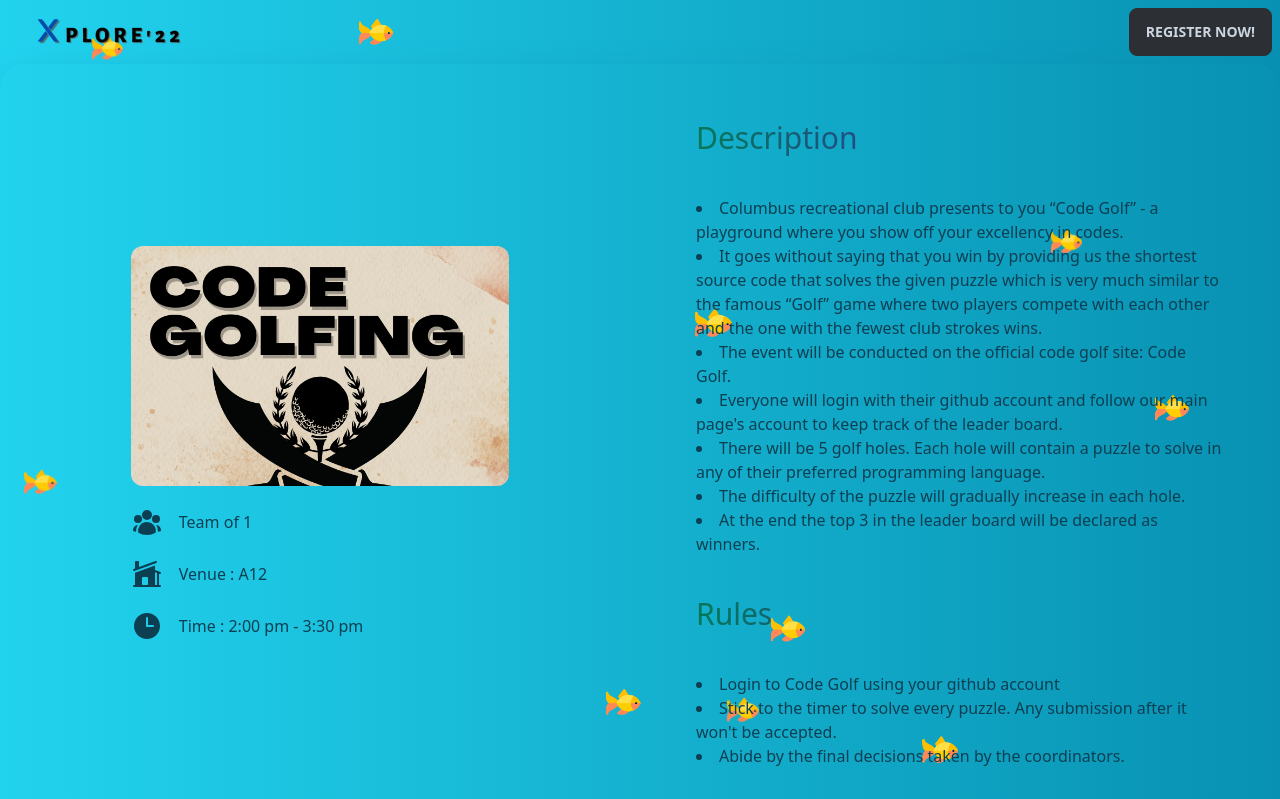
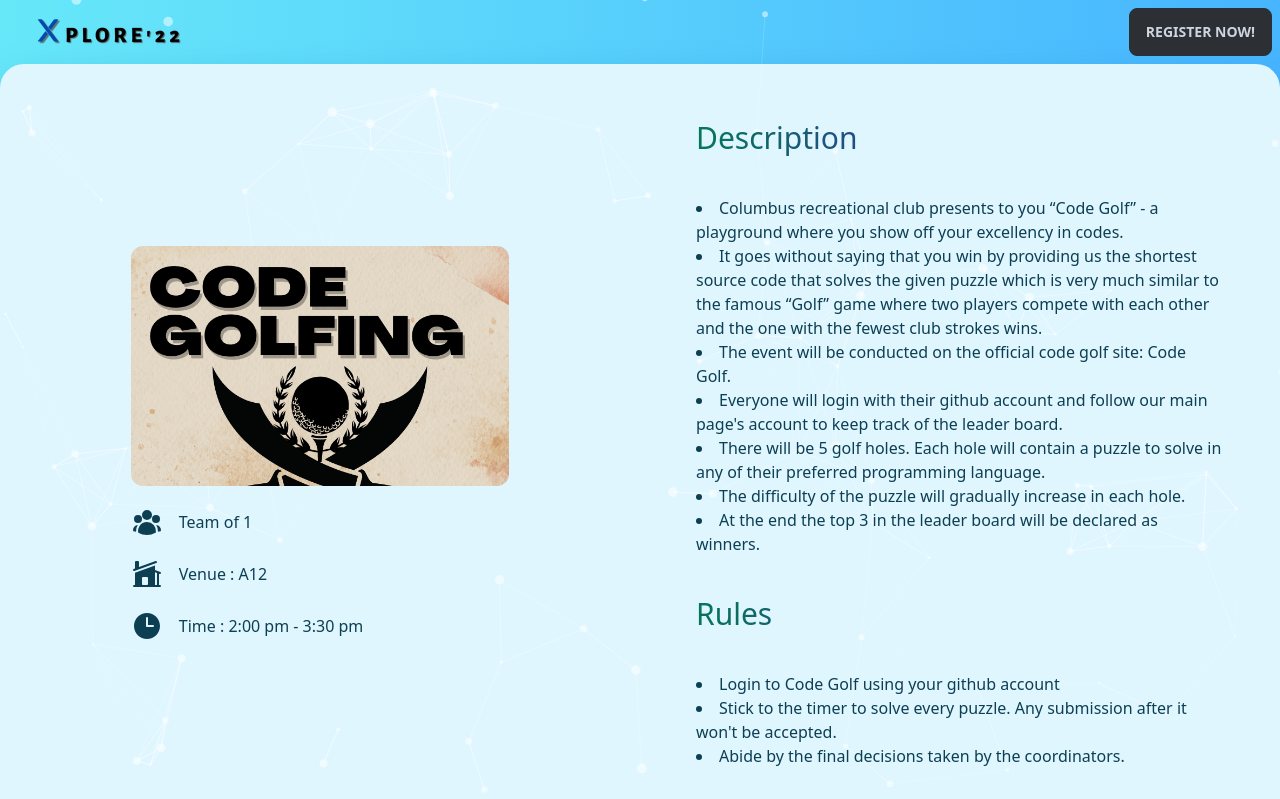
Before and after one commit to Port-Hub/symposium-2k22, a React (Vite) app: page /events in a window 1280 px wide. Shown: the top 799 px of the page. Built offline with nearby package versions, Linux system fonts and the light colour scheme.

Commit message:
Design changes and changed the flakes

```diff
--- a/src/components/flakes.jsx
+++ b/src/components/flakes.jsx
@@ -4,7 +4,6 @@
 import flakeIcon from "./fish.png";
 
 const Flakes = () => {
-
   const particlesInit = useCallback(async (engine) => {
     console.log(engine);
     await loadFull(engine);
@@ -20,73 +19,81 @@
       init={particlesInit}
       loaded={particlesLoaded}
       options={{
-        fpsLimit: 75,
+        fps_limit: 60,
         interactivity: {
           events: {
-            onClick: {
+            onclick: { enable: true, mode: "push" },
+            onhover: {
               enable: true,
-              mode: "repel",
-            },
-            onHover: {
-              enable: true,
-              mode: "bounce",
+              mode: "attract",
+              parallax: { enable: false, force: 60, smooth: 10 },
             },
             resize: true,
           },
           modes: {
-            push: {
-              quantity: 1,
-            },
-            trail: {
-              delay: 0.005,
-              quantity: 5,
-              pauseOnStop: true
-            },
+            push: { quantity: 4 },
+      attract: { distance: 200, duration: 0.4, factor: 5 }
           },
         },
         particles: {
+          color: { value: "#ffffff" },
+        line_linked: {
+          color: "#ffffff",
+          distance: 150,
+          enable: true,
+          opacity: 0.4,
+          width: 1
+      },
           move: {
-            direction: "right",
-            enable: true,
-            outModes: {
-              default: "out"
-            },
-            size: true,
-            speed: {
-              min: 3,
-              max: 4
-            }
+            attract: { enable: false, rotateX: 600, rotateY: 1200 },
+        bounce: false,
+        direction: "none",
+        enable: true,
+        out_mode: "out",
+        random: false,
+        speed: 2,
+        straight: false
           },
           number: {
-            value: 10,
+            density: { enable: true, value_area: 800 }, value: 80
           },
           opacity: {
-            value: 1,
-            animation: {
-              enable: false,
-              startValue: "max",
-              destroy: "min",
-              speed: 0.3,
-              sync: true
-            }
+            anim: { enable: false, opacity_min: 0.1, speed: 1, sync: false },
+      random: false,
+      value: 0.5
           },
           shape: {
-            image: [
-              {
-                src: flakeIcon,
-                width: 20,
-                height: 20,
-              },
-            ],
-            type: 'image',
+            character: {
+              fill: false,
+              font: "Verdana",
+              style: "",
+              value: "*",
+              weight: "400"
+            },
+            image: {
+              height: 100,
+              replace_color: true,
+              src: "images/github.svg",
+              width: 100
+            },
+            polygon: { nb_sides: 5 },
+            stroke: { color: "#000000", width: 0 },
+            type: "circle"
           },
           size: {
-            value: {
-              min: 15,
-              max: 20
-            }
+            anim: { enable: false, size_min: 0.1, speed: 40, sync: false },
+            random: true,
+            value: 5
           },
         },
+        polygon: {
+          draw: { enable: false, lineColor: "#ffffff", lineWidth: 0.5 },
+          move: { radius: 10 },
+          scale: 1,
+          type: "none",
+          url: ""
+        },
+        retina_detect: true
       }}
     />
   );
--- a/src/components/layout.jsx
+++ b/src/components/layout.jsx
@@ -3,7 +3,7 @@
 
 const Layout = (props) => {
     return(
-        <div className="bg-gradient-to-r from-cyan-400 to-cyan-600">
+        <div className="bg-gradient-to-r from-cyan-300 to-[#47B5FF]">
             <Flakes />
             <Navbar />
             {props.children}
--- a/src/pages/events.jsx
+++ b/src/pages/events.jsx
@@ -158,18 +158,19 @@
 
 const ECards = (props) => {
     return(
-        <div id={props.id} className="grid grid-cols-1 sm:grid-cols-1 md:grid-cols-2 lg:grid-cols-2 xl:grid-cols-2 2xl:grid-cols-2 place-items-center gap-y-20 z-40 shadow-2xl shadow-sky-700 rounded-3xl">
+        <div className="z-40">
+        <div id={props.id} className="z-40 grid grid-cols-1 sm:grid-cols-1 md:grid-cols-2 lg:grid-cols-2 xl:grid-cols-2 2xl:grid-cols-2 place-items-center gap-y-20 bg-[#DFF6FF] shadow-2xl shadow-sky-700 rounded-3xl ">
             <div className='z-40 space-y-5'>
-                <img src={props.image} className="h-60 rounded-xl" />
+                <img src={props.image} className="h-60 rounded-xl z-40" />
                 <div className="flex flex-row gap-x-4 items-center">
                     <UserGroupIcon className="h-8" />
                     <p>Team of {props.number}</p>
                 </div>
-                <div className="flex flex-row gap-x-4 items-center">
+                <div className="flex flex-row gap-x-4 items-center z-40">
                     <HomeModernIcon className="h-8" />
                     <p>Venue : {props.venue}</p>
                 </div>
-                <div className="flex flex-row gap-x-4 items-center">
+                <div className="flex flex-row gap-x-4 items-center z-40">
                     <ClockIcon className="h-8" />
                     <p>Time : {props.time}</p>
                 </div>
@@ -184,10 +185,11 @@
                 <h2 className="bg-gradient-to-r from-emerald-700  via-indigo-800 to-purple-600 bg-clip-text text-3xl font-extrnumber={EArray[0].number} venue={EArray[0].venue} time={EArray[0o.time}ld text-transparent z-40">
                     Rules
                 </h2>
-                <div>
+                <div className="z-40">
                     {props.rules}
                 </div>
             </div>
+        </div>
         </div>
     )
 }
@@ -195,7 +197,7 @@
 
 const Events = () => {
     return (
-        <div className="container mx-auto space-y-10">
+        <div className="container mx-auto space-y-10 z-40">
             <ECards id={EArray[0].id} image={EArray[0].image} description={EArray[0].description} rules={EArray[0].rules} number={EArray[0].number} venue={EArray[0].venue} time={EArray[0].time} />
             <ECards id={EArray[1].id} image={EArray[1].image} description={EArray[1].description} rules={EArray[1].rules} number={EArray[1].number} venue={EArray[1].venue} time={EArray[1].time} />
             <ECards id={EArray[2].id} image={EArray[2].image} description={EArray[2].description} rules={EArray[2].rules} number={EArray[2].number} venue={EArray[2].venue} time={EArray[2].time} />
```
